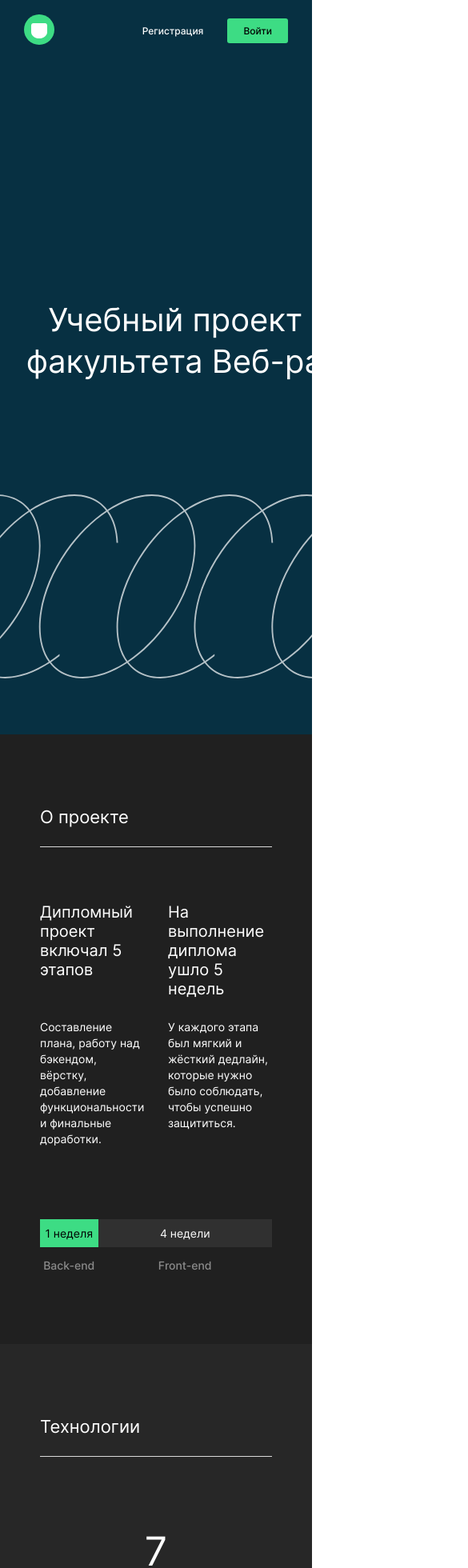
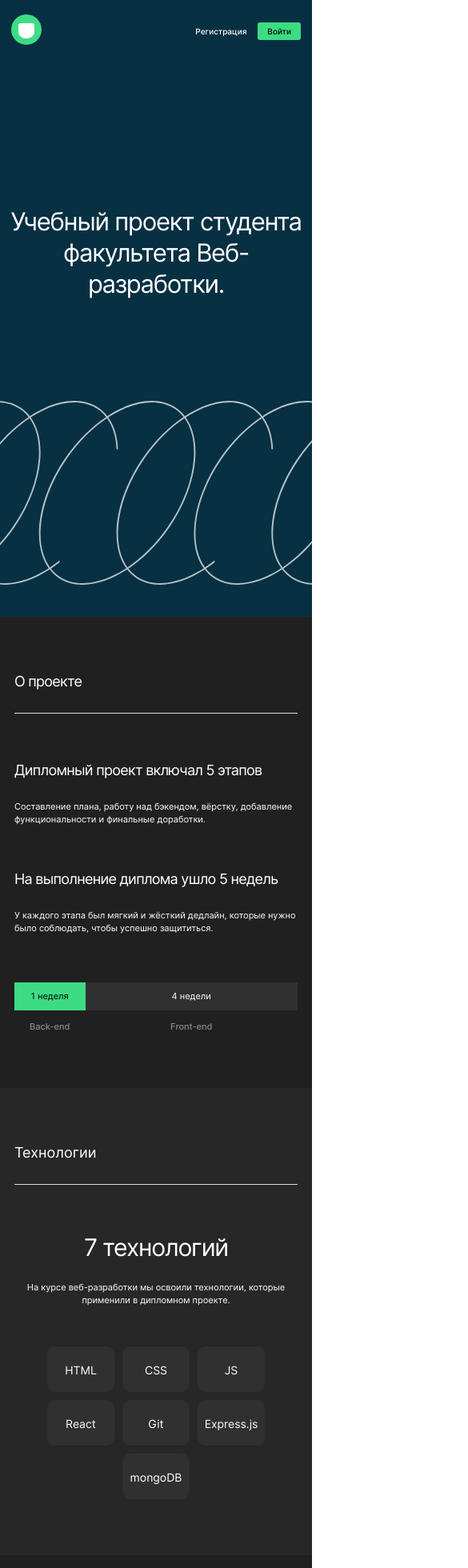
Before and after one commit to latypovroman/movies-explorer-frontend, a React (Create React App) app: page / in a window 390 px wide. Shown: the top 1960 px of the page at 80% size, 585 px wide, since content can reach past the window. Built offline with nearby package versions, Linux system fonts and the light colour scheme.

Commit message:
added main 320 layout

```diff
--- a/src/components/AboutMe/AboutMe.css
+++ b/src/components/AboutMe/AboutMe.css
@@ -83,8 +83,6 @@
 @media screen and (max-width: 960px) {
     .me__inner {
         padding: 90px 50px 90px;
-        margin: 0 auto;
-        max-width: 1140px;
     }
 
     .me__name {
@@ -111,3 +109,54 @@
         height: 307px;
     }
 }
+
+@media screen and (max-width: 580px) {
+    .me__inner {
+        padding: 70px 14px 140px;
+    }
+
+    .me_title {
+        font-size: 18px;
+        line-height: 22px;
+        letter-spacing: -0.04em;
+        margin: 0 0 28px 0;
+    }
+
+    .me_container {
+        padding-top: 60px;
+        flex-direction: column;
+        justify-content: space-between;
+        /*align-items: center;*/
+        gap: 40px;
+    }
+
+    .me__photo {
+        width: 292px;
+        height: 352px;
+        align-self: center;
+        order: 0;
+    }
+
+    .me__about {
+        order: 1;
+        margin-right: 0;
+    }
+
+    .me__name {
+        font-size: 30px;
+        line-height: 36px;
+        margin: 0 0 20px 0;
+    }
+
+    .me__profession {
+        font-size: 11px;
+        line-height: 16px;
+        margin: 0 0 20px 0;
+    }
+
+    .me__description {
+        font-size: 11px;
+        line-height: 16px;
+        margin: 0 0 40px 0;
+    }
+}
--- a/src/components/AboutProject/AboutProject.css
+++ b/src/components/AboutProject/AboutProject.css
@@ -23,12 +23,10 @@
 
 .project__text {
     display: flex;
-    flex-wrap: wrap;
     column-gap: 30px;
 }
 
 .project__description {
-    width: calc((100% - 30px)/2);
     color: white;
     margin: 0;
     font-weight: 400;
@@ -89,3 +87,52 @@
         padding: 90px 50px;
     }
 }
+
+@media screen and (max-width: 660px) {
+    .project__inner {
+        padding: 70px 18px;
+    }
+
+    .project__title {
+        font-size: 18px;
+        line-height: 22px;
+        letter-spacing: -0.04em;
+        margin: 0 0 28px 0;
+    }
+
+    .project__text {
+        flex-direction: column;
+    }
+
+    .project__container {
+        padding-top: 60px;
+    }
+
+    .project__description_short {
+        font-size: 18px;
+        line-height: 22px;
+        letter-spacing: -0.04em;
+    }
+
+    .project__description_detail {
+        font-size: 11px;
+        line-height: 16px;
+        margin-bottom: 56px;
+    }
+
+    .project__visual {
+        padding-top: 4px;
+    }
+
+    .project__visual-description {
+        font-size: 11px;
+        line-height: 13px;
+    }
+
+    .project__visual-bar {
+        padding-top: 11px;
+        padding-bottom: 11px;
+        font-size: 11px;
+        line-height: 13px;
+    }
+}
--- a/src/components/AboutProject/AboutProject.js
+++ b/src/components/AboutProject/AboutProject.js
@@ -8,10 +8,14 @@ const AboutProject = () => {
                 <h2 className="project__title">О проекте</h2>
                 <div className="project__container">
                     <div className="project__text">
-                        <p className="project__description project__description_short">Дипломный проект включал 5 этапов</p>
-                        <p className="project__description project__description_short">На выполнение диплома ушло 5 недель</p>
-                        <p className="project__description project__description_detail">Составление плана, работу над бэкендом, вёрстку, добавление функциональности и финальные доработки.</p>
-                        <p className="project__description project__description_detail">У каждого этапа был мягкий и жёсткий дедлайн, которые нужно было соблюдать, чтобы успешно защититься.</p>
+                        <div className="project__text-section">
+                            <p className="project__description project__description_short">Дипломный проект включал 5 этапов</p>
+                            <p className="project__description project__description_detail">Составление плана, работу над бэкендом, вёрстку, добавление функциональности и финальные доработки.</p>
+                        </div>
+                        <div className="project__text-section">
+                            <p className="project__description project__description_short">На выполнение диплома ушло 5 недель</p>
+                            <p className="project__description project__description_detail">У каждого этапа был мягкий и жёсткий дедлайн, которые нужно было соблюдать, чтобы успешно защититься.</p>
+                        </div>
                     </div>
                     <div className="project__visual">
                         <div className="project__visual-bar project__visual-bar_backend">
--- a/src/components/Footer/Footer.css
+++ b/src/components/Footer/Footer.css
@@ -57,3 +57,40 @@
         padding: 0 30px;
     }
 }
+
+@media screen and (max-width: 560px) {
+    .footer__inner {
+        padding: 0 10px 10px;
+    }
+
+    .footer__text {
+        font-size: 12px;
+        line-height: 15px;
+    }
+
+    .footer__container{
+        flex-direction: column;
+    }
+
+    .footer__year {
+        font-size: 12px;
+        line-height: 15px;
+        margin: 30px 0 0;
+        order: 2;
+        text-align: center;
+        color: #8B8B8B;
+    }
+
+    .footer__navigation {
+        padding-top: 30px;
+        flex-direction: column;
+        order: 1;
+        row-gap: 12px;
+        align-content: center;
+    }
+
+    .footer__link {
+        text-align: center;
+        margin-left: 0;
+    }
+}
--- a/src/components/Header/Header.css
+++ b/src/components/Header/Header.css
@@ -34,3 +34,9 @@
         padding: 18px 30px;
     }
 }
+
+@media screen and (max-width: 660px) {
+    .header__container {
+        padding: 18px 14px;
+    }
+}
--- a/src/components/NavAuthBlock/NavAuthBlock.css
+++ b/src/components/NavAuthBlock/NavAuthBlock.css
@@ -37,3 +37,15 @@
 .nav-auth__login:hover {
     opacity: 0.8;
 }
+
+@media screen and (max-width: 660px) {
+    .nav-auth__registration {
+        font-size: 10px;
+    }
+
+    .nav-auth__login {
+        font-size: 10px;
+        padding: 5px 12px;
+        margin-left: 14px;
+    }
+}
--- a/src/components/Portfolio/Portfolio.css
+++ b/src/components/Portfolio/Portfolio.css
@@ -59,3 +59,21 @@
         font-size: 28px;
     }
 }
+
+
+@media screen and (max-width: 660px) {
+    .portfolio__inner {
+        padding: 0 14px 149px;
+    }
+
+    .portfolio__title {
+        font-size: 14px;
+        line-height: 20px;
+    }
+
+    .portfolio__link {
+        font-size: 18px;
+        line-height: 28px;
+        letter-spacing: -0.04em;
+    }
+}
--- a/src/components/Promo/Promo.css
+++ b/src/components/Promo/Promo.css
@@ -44,3 +44,18 @@
         align-self: center;
     }
 }
+
+@media screen and (max-width: 660px) {
+    .promo__container {
+        padding: 183px 0 40px;
+    }
+
+    .promo__title {
+        font-weight: 400;
+        font-size: 31px;
+        line-height: 39px;
+        max-width: 626px;
+        width: auto;
+        letter-spacing: -0.04em;
+    }
+}
--- a/src/components/Techs/Techs.css
+++ b/src/components/Techs/Techs.css
@@ -74,3 +74,36 @@
         height: 36px;
     }
 }
+
+@media screen and (max-width: 660px) {
+    .techs__inner {
+        padding: 70px 18px;
+    }
+
+    .techs__title {
+        font-size: 18px;
+        line-height: 22px;
+        margin: 0 0 28px 0;
+    }
+
+    .techs__container {
+        padding-top: 60px;
+    }
+
+    .techs__subtitle {
+        font-size: 30px;
+        line-height: 36px;
+        letter-spacing: -0.04em;
+        margin: 0 0 24px 0;
+    }
+
+    .techs__description {
+        font-size: 11px;
+        line-height: 16px;
+        margin: 0 auto 50px;
+    }
+
+    .techs__list {
+        flex-wrap: wrap;
+    }
+}
```
